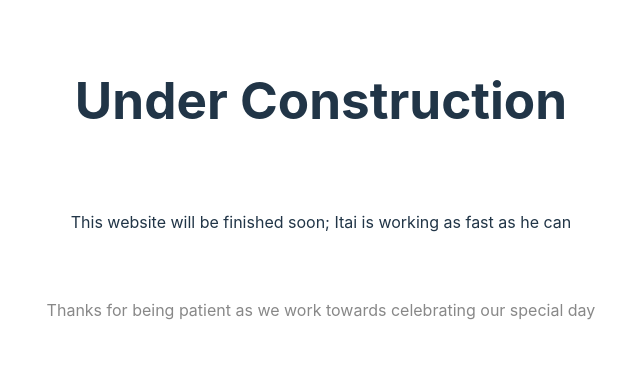
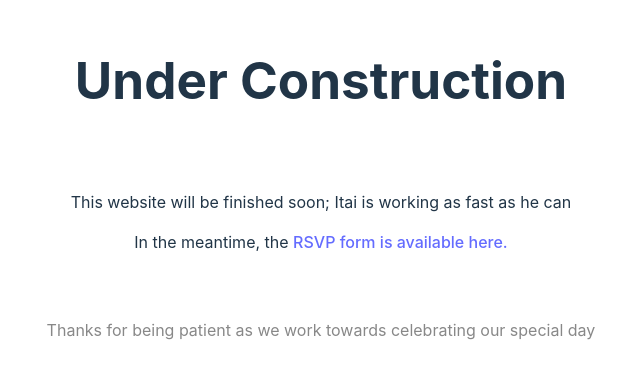
Before and after one commit to itaifish/wedding-website, a React (Vite) app: page / in a window 1280 px wide. Shown: the part 212-590 px from the top of the page, without its empty margins (319-959 px from the left). Built offline with nearby package versions, Linux system fonts and the light colour scheme.

Commit message:
Added rsvp form

```diff
--- a/src/App.tsx
+++ b/src/App.tsx
@@ -6,6 +6,12 @@ function App() {
 			<h1>Under Construction</h1>
 			<div className="card">
 				<p>This website will be finished soon; Itai is working as fast as he can</p>
+				<p>
+					In the meantime, the{' '}
+					<a href="https://forms.gle/ya4wdpzhinCSvUo27" target="_blank">
+						RSVP form is available here.
+					</a>
+				</p>
 			</div>
 			<p className="read-the-docs">Thanks for being patient as we work towards celebrating our special day</p>
 		</>
```
